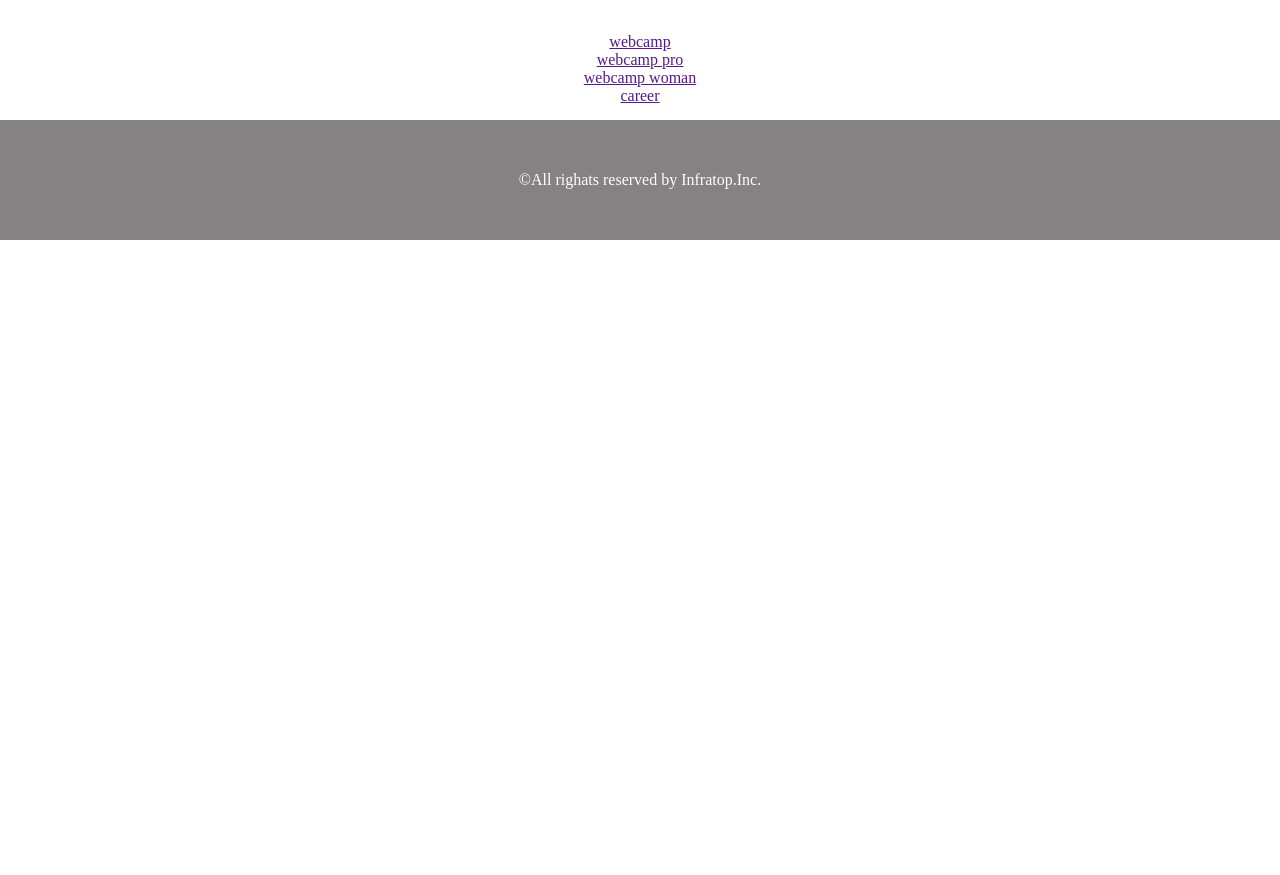
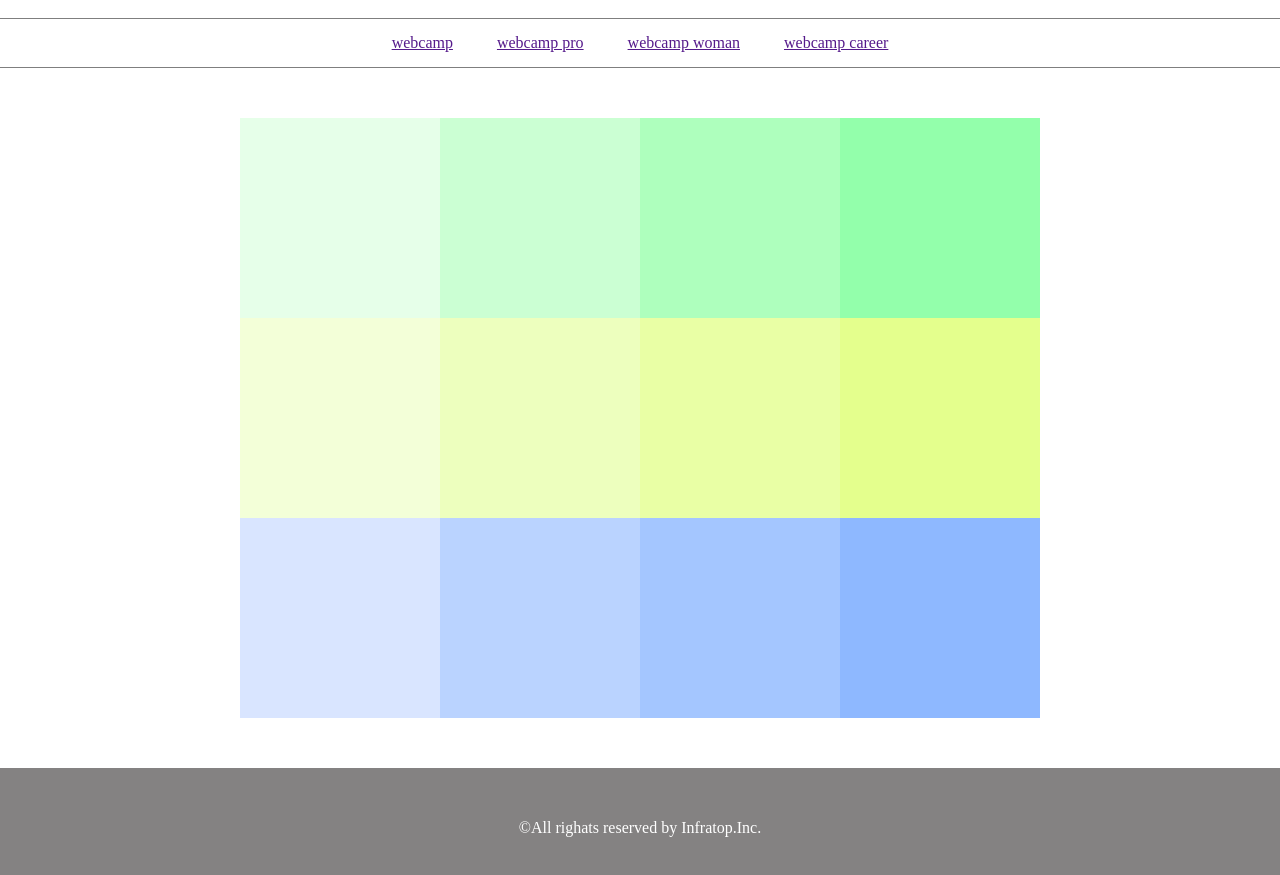
Before and after one commit to fufuyuka/chapter5_exercise, a plain HTML site: page index.html in a window 1280 px wide. Shown: the part 59-934 px from the top of the page. Before the commit the page ends 800 px from the top, so only its background shows below. Drawn offline with Linux system fonts and the light colour scheme.

Commit message:
[finish]1-5

```diff
--- a/index.html
+++ b/index.html
@@ -19,10 +19,23 @@
       <li class="nav-list-item"><a href="">webcamp</a></li>
       <li class="nav-list-item"><a href="">webcamp pro</a></li>
       <li class="nav-list-item"><a href="">webcamp woman</a></li>
-      <li class="nav-list-item"><a href=""> career</a></li>
+      <li class="nav-list-item"><a href="">webcamp career</a></li>
     </ul>
   </nav>
-
+  <div class="main">
+    <div class="box1"></div>
+    <div class="box2"></div>
+    <div class="box3"></div>
+    <div class="box4"></div>
+    <div class="box5"></div>
+    <div class="box6"></div>
+    <div class="box7"></div>
+    <div class="box8"></div>
+    <div class="box9"></div>
+    <div class="box10"></div>
+    <div class="box11"></div>
+    <div class="box12"></div>
+  </div>
 
 <footer>
   <p class="footer-text">©All righats reserved by Infratop.Inc.</p>
--- a/style.css
+++ b/style.css
@@ -13,13 +13,96 @@ header {
 
 .nav-list {
   text-align: center;
-  padding: 15px 20px;
+  padding: 15px 0;
+  margin: 0 auto;
+  border-top: 1px solid #7f7f7f;
+  border-bottom: 1px solid #7f7f7f;
 }
 
 .nav-list-item {
   list-style: none;
+  display: inline-block;
+  margin: 0 20px;
 }
 
+.main {
+  width: 800px;
+  margin: 50px auto;
+  display: flex;
+  flex-wrap: wrap;
+}
+
+.box1 {
+  width: 200px;
+  height: 200px;
+  background-color: #e6ffe9;
+}
+
+.box2 {
+  width: 200px;
+  height: 200px;
+  background-color: #cbffd3;
+}
+
+.box3 {
+  width: 200px;
+  height: 200px;
+  background-color: #aeffbd;
+}
+
+.box4 {
+  width: 200px;
+  height: 200px;
+  background-color: #93ffab;
+}
+
+.box5 {
+  width: 200px;
+  height: 200px;
+  background-color: #f3ffd8;
+}
+
+.box6 {
+  width: 200px;
+  height: 200px;
+  background-color: #edffbe;
+}
+
+.box7 {
+  width: 200px;
+  height: 200px;
+  background-color: #e9ffa5;
+}
+
+.box8 {
+  width: 200px;
+  height: 200px;
+  background-color: #e4ff8d;
+}
+
+.box9 {
+  width: 200px;
+  height: 200px;
+  background-color: #d9e5ff;
+}
+
+.box10 {
+  width: 200px;
+  height: 200px;
+  background-color: #bad3ff;
+}
+
+.box11 {
+  width: 200px;
+  height: 200px;
+  background-color: #a4c6ff;
+}
+
+.box12 {
+  width: 200px;
+  height: 200px;
+  background-color: #8eb8ff;
+}
 
 footer {
   width: 100%;
@@ -30,6 +113,5 @@ footer {
 }
 
 .footer-text {
-
   color: #fff;
 }
```
